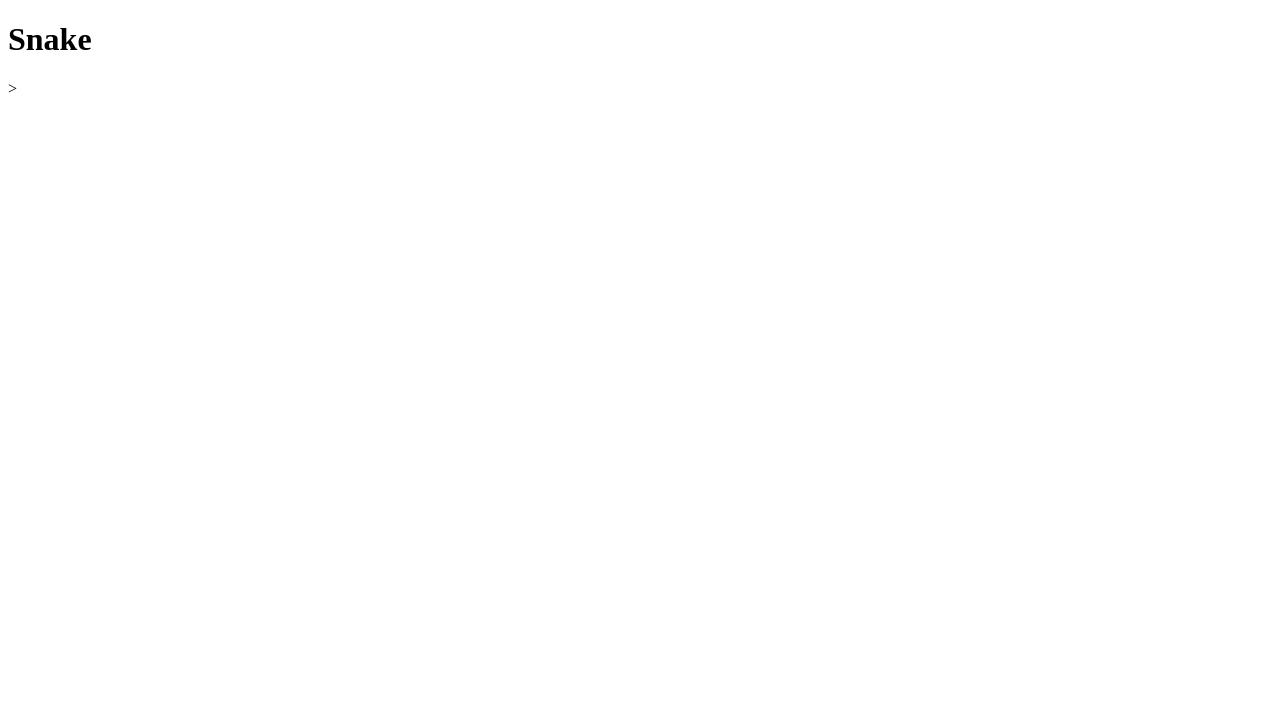
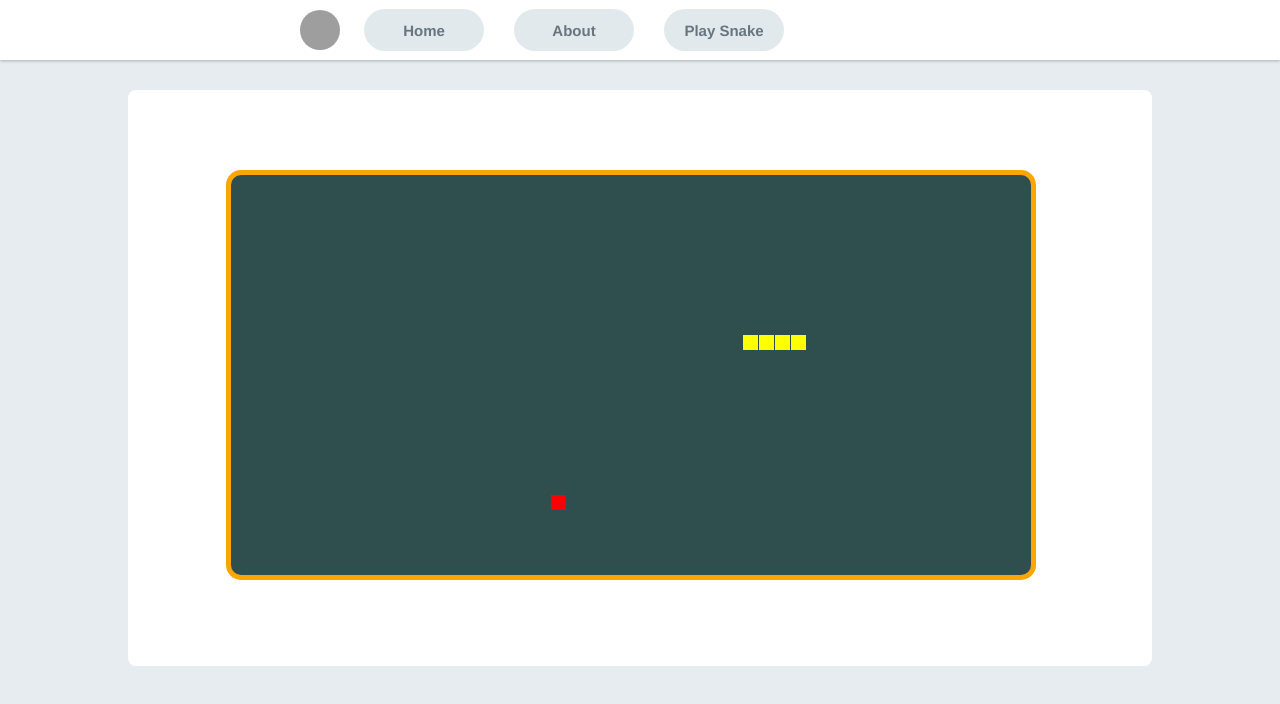
Before and after one commit to AnilKSahoo9/snake-game, a plain HTML site: page snake.html in a window 1280 px wide. Drawn offline with Linux system fonts and the light colour scheme; grey boxes are pictures that could not be loaded.

Commit message:
4th commit

```diff
--- /dev/null
+++ b/js/snake.js
@@ -0,0 +1,101 @@
+var canvas = document.getElementById("game");
+var context = canvas.getContext("2d");
+var grid = 16;
+var count = 0;
+
+var snake = {
+  x: 160,
+  y: 160,
+
+  dx: grid,
+  dy: 0,
+
+  cells: [],
+
+  maxCells: 4
+};
+var apple = {
+  x: 320,
+  y: 320
+};
+
+function getRandomInt(min, max) {
+  return Math.floor(Math.random() * (max - min)) + min;
+}
+
+function loop() {
+  requestAnimationFrame(loop);
+  if (++count < 4) {
+    return;
+  }
+  count = 0;
+  context.clearRect(0, 0, canvas.width, canvas.height);
+
+  snake.x += snake.dx;
+  snake.y += snake.dy;
+
+  if (snake.x < 0) {
+    snake.x = canvas.width - grid;
+  } else if (snake.x >= canvas.width) {
+    snake.x = 0;
+  }
+
+  if (snake.y < 0) {
+    snake.y = canvas.height - grid;
+  } else if (snake.y >= canvas.height) {
+    snake.y = 0;
+  }
+
+  snake.cells.unshift({ x: snake.x, y: snake.y });
+
+  if (snake.cells.length > snake.maxCells) {
+    snake.cells.pop();
+  }
+
+  context.fillStyle = "red";
+  context.fillRect(apple.x, apple.y, grid - 1, grid - 1);
+
+  context.fillStyle = "yellow";
+  snake.cells.forEach(function(cell, index) {
+    context.fillRect(cell.x, cell.y, grid - 1, grid - 1);
+
+    if (cell.x === apple.x && cell.y === apple.y) {
+      snake.maxCells++;
+
+      apple.x = getRandomInt(0, 25) * grid;
+      apple.y = getRandomInt(0, 25) * grid;
+    }
+
+    for (var i = index + 1; i < snake.cells.length; i++) {
+      if (cell.x === snake.cells[i].x && cell.y === snake.cells[i].y) {
+        snake.x = 160;
+        snake.y = 160;
+        snake.cells = [];
+        snake.maxCells = 4;
+        snake.dx = grid;
+        snake.dy = 0;
+        apple.x = getRandomInt(0, 25) * grid;
+        apple.y = getRandomInt(0, 25) * grid;
+        alert("GAME OVER");
+      }
+    }
+  });
+}
+
+document.addEventListener("keydown", function(e) {
+  if (e.which === 37 && snake.dx === 0) {
+    snake.dx = -grid;
+    snake.dy = 0;
+  } else if (e.which === 38 && snake.dy === 0) {
+    snake.dy = -grid;
+    snake.dx = 0;
+  } else if (e.which === 39 && snake.dx === 0) {
+    snake.dx = grid;
+    snake.dy = 0;
+  } else if (e.which === 40 && snake.dy === 0) {
+    snake.dy = grid;
+    snake.dx = 0;
+  }
+});
+
+requestAnimationFrame(loop);
--- a/snake.html
+++ b/snake.html
@@ -5,8 +5,33 @@
     <meta name="viewport" content="width=device-width, initial-scale=1.0">
     <meta http-equiv="X-UA-Compatible" content="ie=edge">
     <title>Snake</title>
+    <link rel="stylesheet" type="text/css" href="./styles/style.css" />
 </head>
 <body>
-    <h1>Snake</h1>>
+    <div class="nav_container nav_container_about">
+        <div id="avatar_container_about">
+          <img
+            id="avatar_about"
+            src="./Images/user_avatar.jpg"
+            alt="Anil"
+            obj
+          />
+        </div>
+        <div class="nav_link_container">
+          <a class="nav_link" href="./index.html">Home</a>
+        </div>
+        <div class="nav_link_container">
+          <a class="nav_link" href="./about.html">About</a>
+        </div>
+        <div class="nav_link_container">
+          <a class="nav_link nav_link_selected" href="./snake.html">Play Snake</a>
+        </div>
+      </div>
+      <div class="about_body">
+        <div class="about_pane">
+          <canvas id="game" width="800" height="400"></canvas>
+        </div>
+      </div>
+      <script src="./js/snake.js"></script>
 </body>
 </html>
--- a/styles/style.css
+++ b/styles/style.css
@@ -97,3 +97,51 @@ body {
     font-weight: lighter;
     letter-spacing: 0.1px;
 }
+*/
+.nav_container_about {
+  padding-left: 40px;
+}
+#avatar_container_about {
+  width: 40px;
+  height: 100%;
+  background-color: #fff;
+  display: flex;
+  align-items: center;
+  margin-right: 15px;
+}
+#avatar_about {
+  width: 40px;
+  height: 40px;
+  border-radius: 20px;
+  object-fit: cover;
+}
+.about_body{
+  display: flex;
+  justify-content: center;
+}
+.about_pane{
+  width: 80vw;
+  height: 45vw;
+  margin-top: 30px;
+  background-color: #fff;
+  border-radius: 8px;
+  padding: 30px 48px;
+  box-sizing: border-box;
+}
+.about_label_text{
+  font-size: 30px;
+  font-weight: 900;
+  margin-bottom: 20px;
+}
+.about_label_content{
+  font-size: 16px;
+  color: #757575;
+  line-height: 150%;
+}
+
+#game {
+  border: 5px solid orange;
+  background-color: darkslategray;
+  margin: 50px;
+  border-radius: 15px;
+}
```
Also changed, not shown: about.html (+39 -1 lines), index.html (line endings or trailing spaces).
